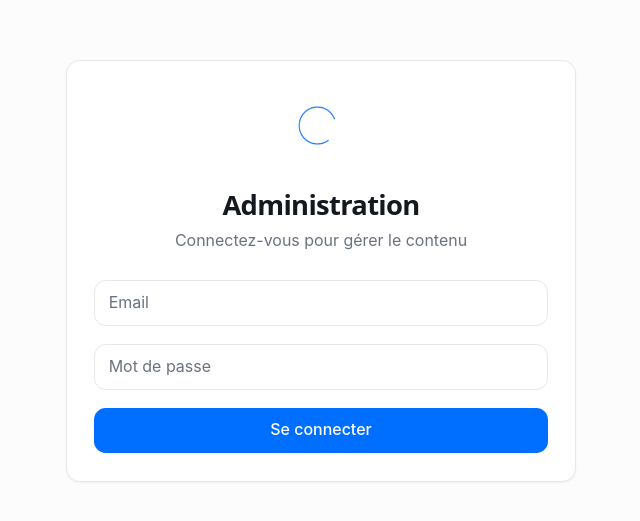
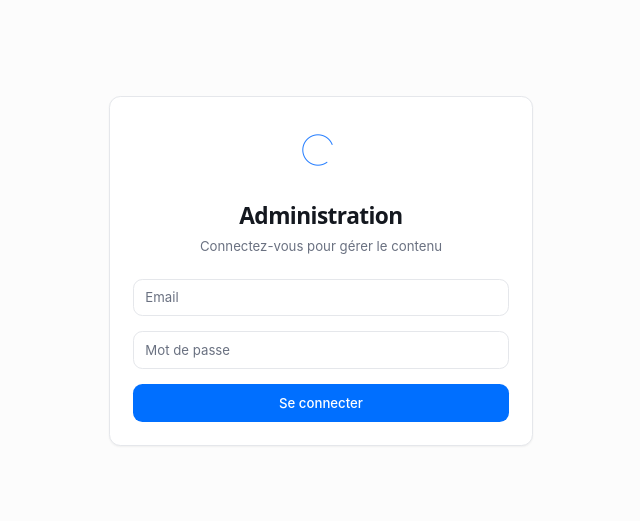
Before and after one commit to derradji-mourad/La-bulle-admin, a React (Vite) app: page / in a window 1280 px wide. Shown: the part 129-650 px from the top of the page, without its empty margins (319-959 px from the left). Built offline with nearby package versions, Linux system fonts and the light colour scheme.

Commit message:
Fix UI scaling and overlap issues

```diff
--- a/src/index.css
+++ b/src/index.css
@@ -82,7 +82,7 @@
   }
 
   html {
-    font-size: clamp(14px, 0.8vw + 8px, 48px);
+    font-size: clamp(14px, 0.4vw + 10px, 32px);
   }
 
   body {
```
